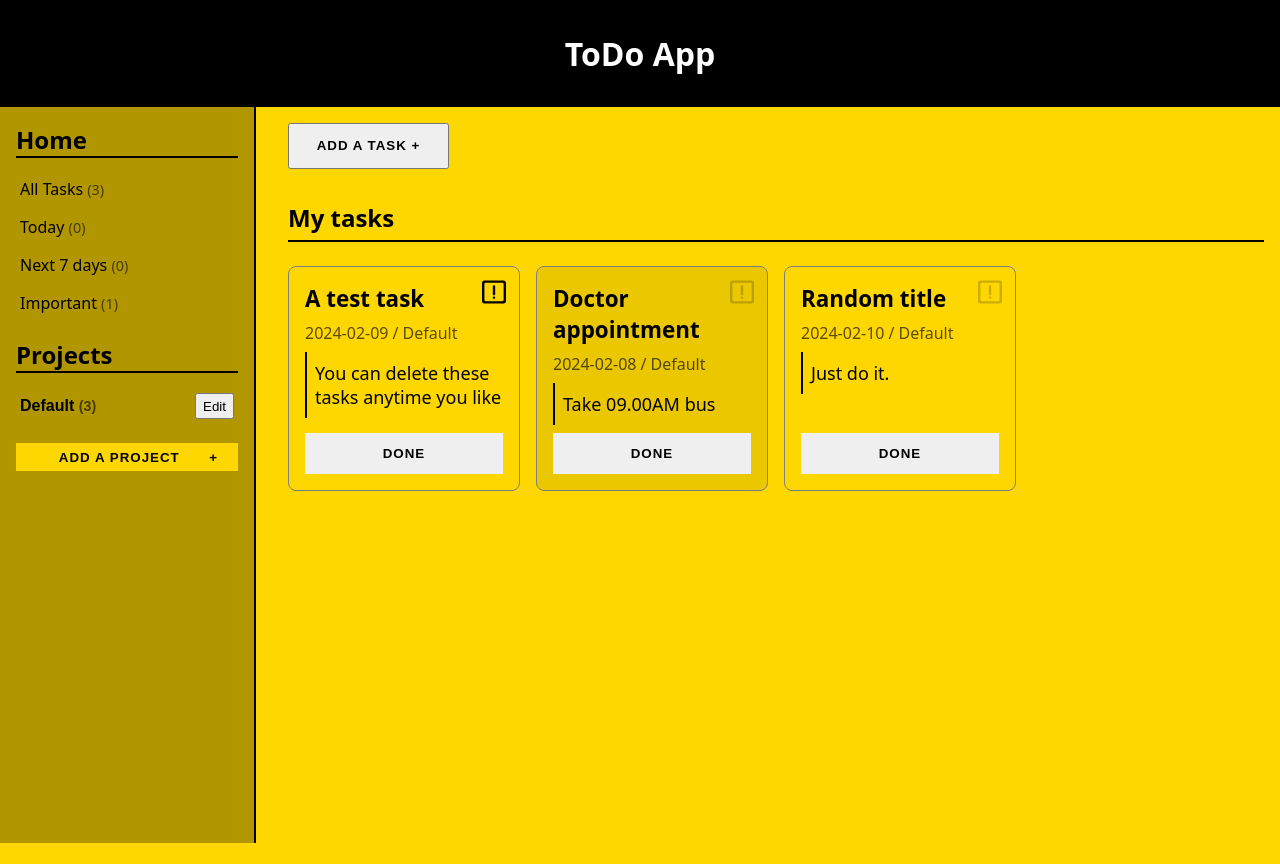
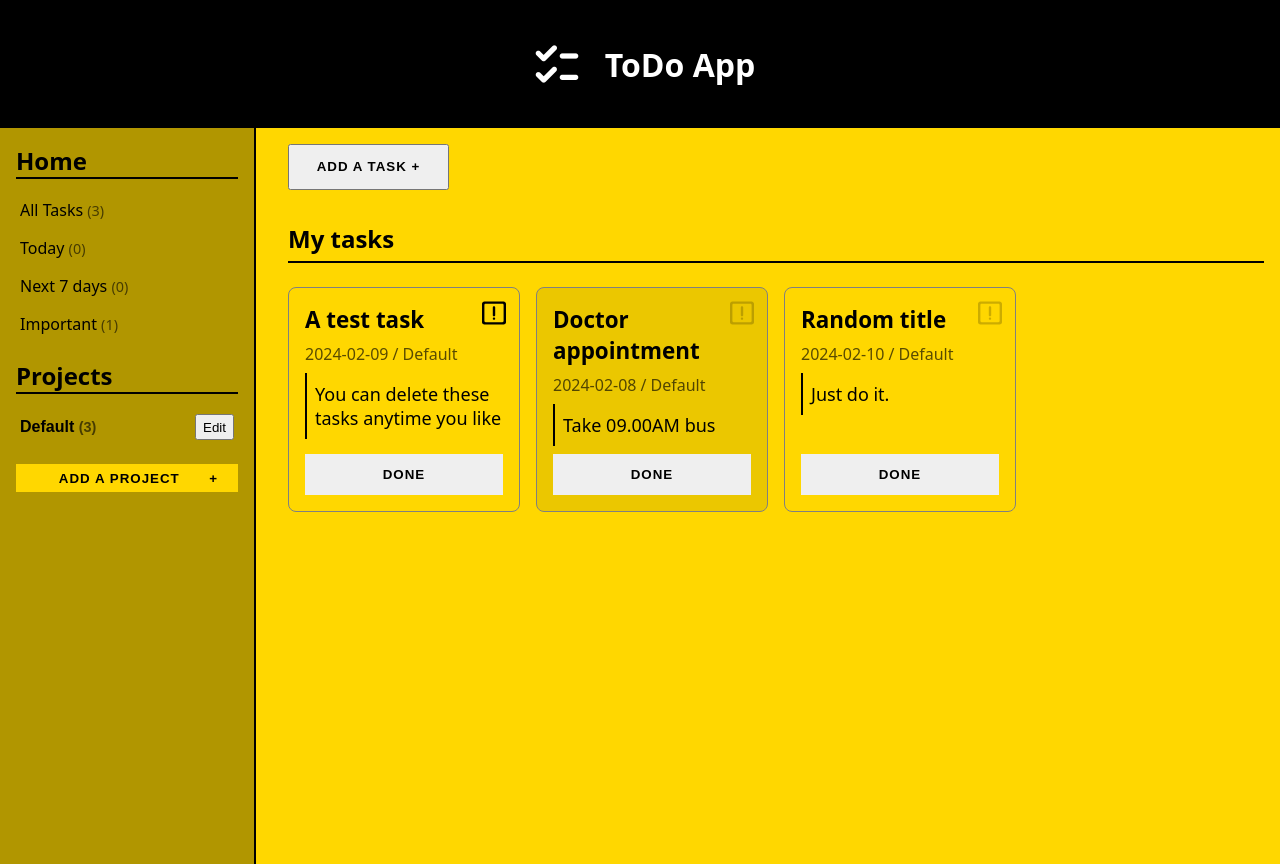
Before and after one commit to Maddof/todolist, a website built with webpack: page src/template.html in a window 1280 px wide. Before the commit the page ends 843 px from the top, so only its background shows below. Built offline with nearby package versions, Linux system fonts and the light colour scheme.

Commit message:
Add logo to header

```diff
--- a/src/style.css
+++ b/src/style.css
@@ -20,10 +20,17 @@ body {
 }
 
 header {
-  text-align: center;
+  display: flex;
+  justify-content: center;
+  align-items: center;
+  gap: 1rem;
   padding: 2rem;
   background-color: black;
   color: white;
+}
+
+.logo {
+  width: 64px;
 }
 
 main {
--- a/src/template.html
+++ b/src/template.html
@@ -3,10 +3,15 @@
   <head>
     <meta charset="UTF-8" />
     <meta name="viewport" content="width=device-width, initial-scale=1.0" />
-    <title>Library</title>
+    <title>ToDo WebApp</title>
   </head>
   <body>
     <header>
+      <img
+        src="<%= require('./icons/check_logo.png') %> "
+        alt="check logo"
+        class="logo"
+      />
       <h1>ToDo App</h1>
     </header>
     <main>
--- a/webpack.common.js
+++ b/webpack.common.js
@@ -4,12 +4,12 @@ const MiniCssExtractPlugin = require("mini-css-extract-plugin");
 
 module.exports = {
   entry: "./src/index.js",
-  mode: "production",
+  // mode: "production",
   output: {
     filename: "main.js",
     path: path.resolve(__dirname, "dist"),
     clean: true,
-    assetModuleFilename: "[name][ext]",
+    assetModuleFilename: "images/[name][ext]",
   },
   module: {
     rules: [
```
Also changed, not shown: src/icons/check_logo (copy).png (added), src/icons/check_logo.png (added).
